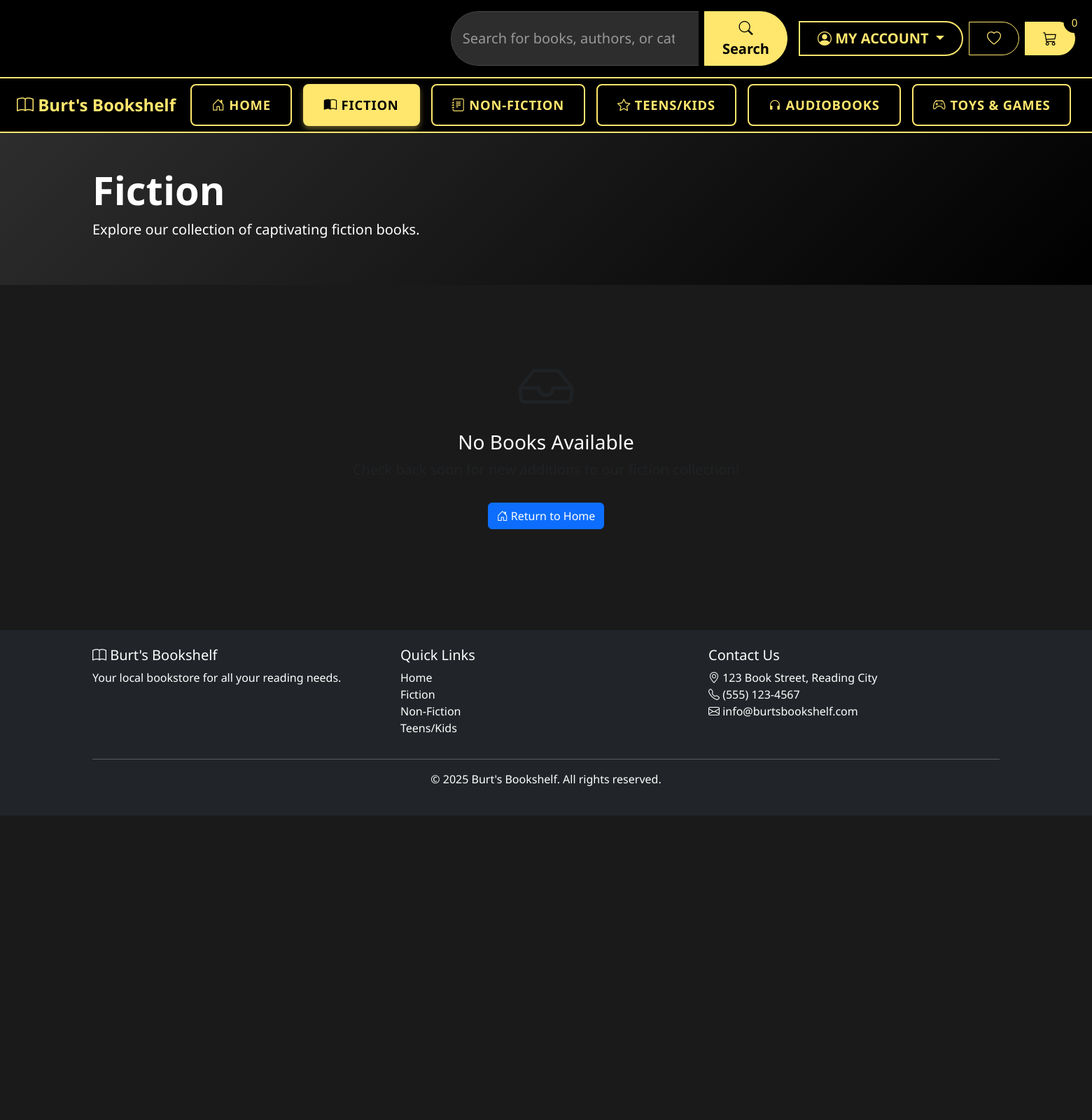
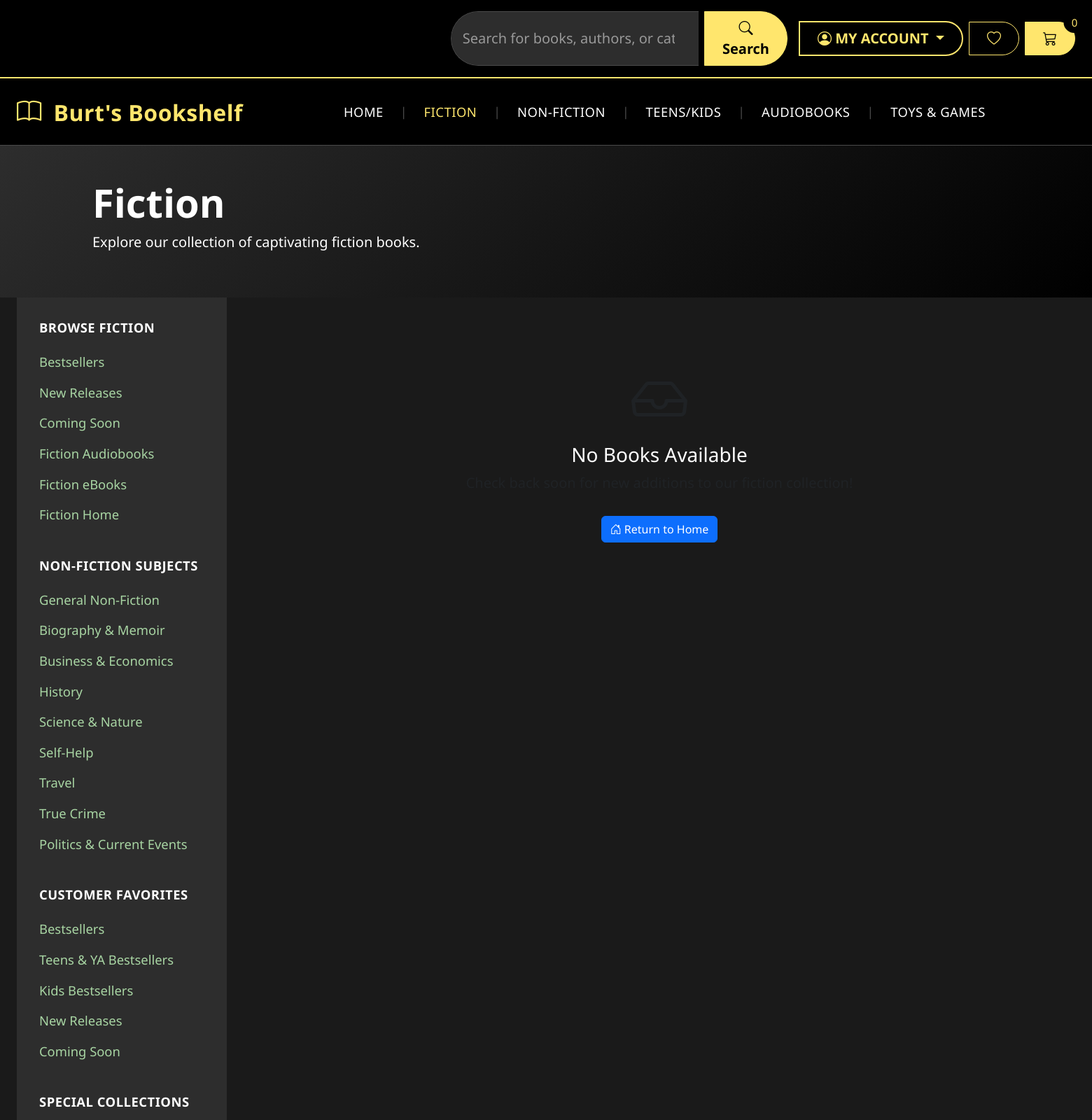
Before and after one commit to dphyfe/book_store_django, a Django app: page /fiction/ in a window 1560 px wide. Shown: the top 1600 px of the page at 70% size. Before the commit the page ends 1165 px from the top, so only its background shows below. Run offline with Django 4.2, Linux system fonts and the light colour scheme; data that the repository does not hold is empty.

Commit message:
Refactor navigation and layout: enhance sidebar structure, update hero sections, and improve styling for better user experience

```diff
--- a/bookstore/templates/bookstore/base.html
+++ b/bookstore/templates/bookstore/base.html
@@ -72,42 +72,44 @@
     <!-- Navigation Bar -->
     <nav class="navbar navbar-expand-lg navbar-custom">
         <div class="container-fluid px-4">
-            <a class="navbar-brand fs-4 fw-bold" href="{% url 'bookstore:home' %}">
+            <a class="navbar-brand" href="{% url 'bookstore:home' %}">
                 <i class="bi bi-book"></i> Burt's Bookshelf
             </a>
-            <button class="navbar-toggler" type="button" data-bs-toggle="collapse" data-bs-target="#navbarNav" aria-controls="navbarNav" aria-expanded="false" aria-label="Toggle navigation">
-                <span class="navbar-toggler-icon"></span>
-            </button>
             <div class="collapse navbar-collapse" id="navbarNav">
-                <ul class="navbar-nav mx-auto d-flex gap-3">
+                <ul class="navbar-nav mx-auto d-flex justify-content-center align-items-center gap-1">
                     <li class="nav-item">
-                        <a class="btn nav-btn {% if request.resolver_match.url_name == 'home' %}nav-btn-active{% endif %}" href="{% url 'bookstore:home' %}">
-                            <i class="bi bi-house-door"></i> HOME
+                        <a class="nav-link-simple {% if request.resolver_match.url_name == 'home' %}active{% endif %}" href="{% url 'bookstore:home' %}">
+                            HOME
                         </a>
                     </li>
+                    <li class="nav-item nav-separator">|</li>
                     <li class="nav-item">
-                        <a class="btn nav-btn {% if request.resolver_match.url_name == 'fiction' %}nav-btn-active{% endif %}" href="{% url 'bookstore:fiction' %}">
-                            <i class="bi bi-book-half"></i> FICTION
+                        <a class="nav-link-simple {% if request.resolver_match.url_name == 'fiction' %}active{% endif %}" href="{% url 'bookstore:fiction' %}">
+                            FICTION
                         </a>
                     </li>
+                    <li class="nav-item nav-separator">|</li>
                     <li class="nav-item">
-                        <a class="btn nav-btn {% if request.resolver_match.url_name == 'nonfiction' %}nav-btn-active{% endif %}" href="{% url 'bookstore:nonfiction' %}">
-                            <i class="bi bi-journal-text"></i> NON-FICTION
+                        <a class="nav-link-simple {% if request.resolver_match.url_name == 'nonfiction' %}active{% endif %}" href="{% url 'bookstore:nonfiction' %}">
+                            NON-FICTION
                         </a>
                     </li>
+                    <li class="nav-item nav-separator">|</li>
                     <li class="nav-item">
-                        <a class="btn nav-btn {% if request.resolver_match.url_name == 'teens_kids' %}nav-btn-active{% endif %}" href="{% url 'bookstore:teens_kids' %}">
-                            <i class="bi bi-star"></i> TEENS/KIDS
+                        <a class="nav-link-simple {% if request.resolver_match.url_name == 'teens_kids' %}active{% endif %}" href="{% url 'bookstore:teens_kids' %}">
+                            TEENS/KIDS
                         </a>
                     </li>
+                    <li class="nav-item nav-separator">|</li>
                     <li class="nav-item">
-                        <a class="btn nav-btn {% if request.resolver_match.url_name == 'audiobooks' %}nav-btn-active{% endif %}" href="{% url 'bookstore:audiobooks' %}">
-                            <i class="bi bi-headphones"></i> AUDIOBOOKS
+                        <a class="nav-link-simple {% if request.resolver_match.url_name == 'audiobooks' %}active{% endif %}" href="{% url 'bookstore:audiobooks' %}">
+                            AUDIOBOOKS
                         </a>
                     </li>
+                    <li class="nav-item nav-separator">|</li>
                     <li class="nav-item">
-                        <a class="btn nav-btn {% if request.resolver_match.url_name == 'toys_games' %}nav-btn-active{% endif %}" href="{% url 'bookstore:toys_games' %}">
-                            <i class="bi bi-controller"></i> TOYS & GAMES
+                        <a class="nav-link-simple {% if request.resolver_match.url_name == 'toys_games' %}active{% endif %}" href="{% url 'bookstore:toys_games' %}">
+                            TOYS & GAMES
                         </a>
                     </li>
                 </ul>
@@ -115,10 +117,69 @@
         </div>
     </nav>
 
-    <!-- Main Content -->
-    <main>
-        {% block content %}{% endblock %}
-    </main>
+    <!-- Hero Section -->
+    {% block hero %}{% endblock %}
+
+    <!-- Main Content with Sidebar -->
+    <div class="content-wrapper">
+        <!-- Sidebar -->
+        <aside class="sidebar">
+            <div class="sidebar-section">
+                <h3 class="sidebar-heading">BROWSE FICTION</h3>
+                <ul class="sidebar-links">
+                    <li><a href="{% url 'bookstore:fiction' %}">Bestsellers</a></li>
+                    <li><a href="{% url 'bookstore:fiction' %}">New Releases</a></li>
+                    <li><a href="{% url 'bookstore:fiction' %}">Coming Soon</a></li>
+                    <li><a href="{% url 'bookstore:audiobooks' %}">Fiction Audiobooks</a></li>
+                    <li><a href="{% url 'bookstore:fiction' %}">Fiction eBooks</a></li>
+                    <li><a href="{% url 'bookstore:fiction' %}">Fiction Home</a></li>
+                </ul>
+            </div>
+
+            <div class="sidebar-section">
+                <h3 class="sidebar-heading">NON-FICTION SUBJECTS</h3>
+                <ul class="sidebar-links">
+                    <li><a href="{% url 'bookstore:nonfiction' %}">General Non-Fiction</a></li>
+                    <li><a href="{% url 'bookstore:nonfiction' %}">Biography & Memoir</a></li>
+                    <li><a href="{% url 'bookstore:nonfiction' %}">Business & Economics</a></li>
+                    <li><a href="{% url 'bookstore:nonfiction' %}">History</a></li>
+                    <li><a href="{% url 'bookstore:nonfiction' %}">Science & Nature</a></li>
+                    <li><a href="{% url 'bookstore:nonfiction' %}">Self-Help</a></li>
+                    <li><a href="{% url 'bookstore:nonfiction' %}">Travel</a></li>
+                    <li><a href="{% url 'bookstore:nonfiction' %}">True Crime</a></li>
+                    <li><a href="{% url 'bookstore:nonfiction' %}">Politics & Current Events</a></li>
+                </ul>
+            </div>
+
+            <div class="sidebar-section">
+                <h3 class="sidebar-heading">CUSTOMER FAVORITES</h3>
+                <ul class="sidebar-links">
+                    <li><a href="{% url 'bookstore:home' %}">Bestsellers</a></li>
+                    <li><a href="{% url 'bookstore:teens_kids' %}">Teens & YA Bestsellers</a></li>
+                    <li><a href="{% url 'bookstore:teens_kids' %}">Kids Bestsellers</a></li>
+                    <li><a href="{% url 'bookstore:home' %}">New Releases</a></li>
+                    <li><a href="{% url 'bookstore:home' %}">Coming Soon</a></li>
+                </ul>
+            </div>
+
+            <div class="sidebar-section">
+                <h3 class="sidebar-heading">SPECIAL COLLECTIONS</h3>
+                <ul class="sidebar-links">
+                    <li><a href="{% url 'bookstore:home' %}">Best Books of 2025</a></li>
+                    <li><a href="{% url 'bookstore:home' %}">Holiday Gift Guide</a></li>
+                    <li><a href="{% url 'bookstore:home' %}">Our Monthly Picks</a></li>
+                    <li><a href="{% url 'bookstore:home' %}">Book Awards</a></li>
+                    <li><a href="{% url 'bookstore:toys_games' %}">Boxed Sets</a></li>
+                    <li><a href="{% url 'bookstore:home' %}">Special Editions</a></li>
+                </ul>
+            </div>
+        </aside>
+
+        <!-- Main Content Area -->
+        <main class="main-content">
+            {% block content %}{% endblock %}
+        </main>
+    </div>
 
     <!-- Footer -->
     <footer class="bg-dark text-white mt-5 py-4">
--- a/bookstore/templates/bookstore/category.html
+++ b/bookstore/templates/bookstore/category.html
@@ -3,7 +3,7 @@
 
 {% block title %}{{ category_title }} - Burt's Bookshelf{% endblock %}
 
-{% block content %}
+{% block hero %}
 <!-- Page Header -->
 <section class="page-header bg-light py-5">
     <div class="container">
@@ -11,7 +11,9 @@
         <p class="lead">{{ category_description }}</p>
     </div>
 </section>
+{% endblock %}
 
+{% block content %}
 <!-- Books Listing -->
 <section class="books-listing py-5 bg-dark">
     <div class="container">
--- a/bookstore/views.py
+++ b/bookstore/views.py
@@ -4,7 +4,15 @@ from .models import Book
 
 def home(request):
     """View for the home page."""
-    featured_books = Book.objects.filter(in_stock=True)[:8]
+    # Get The Shining by Stephen King
+    stephen_king_book = Book.objects.filter(title="The Shining", author="Stephen King", in_stock=True).first()
+
+    # Get other featured books, excluding The Shining to avoid duplicates
+    other_books = Book.objects.filter(in_stock=True).exclude(id=stephen_king_book.id if stephen_king_book else None)[:7]
+
+    # Combine them with The Shining first
+    featured_books = [stephen_king_book] + list(other_books) if stephen_king_book else list(other_books)[:8]
+
     context = {
         "featured_books": featured_books,
     }
--- a/static/css/style.css
+++ b/static/css/style.css
@@ -23,6 +23,65 @@ body {
 
 main {
     flex: 1;
+}
+
+/* Content Wrapper with Sidebar */
+.content-wrapper {
+    display: flex;
+    min-height: calc(100vh - 300px);
+    position: relative;
+}
+
+/* Sidebar Styles */
+.sidebar {
+    width: 300px;
+    background-color: var(--medium-grey);
+    padding: 2rem 0;
+    flex-shrink: 0;
+    margin-top: 0;
+    margin-left: 1.5rem;
+}
+
+.sidebar-section {
+    margin-bottom: 3rem;
+    padding: 0 2rem;
+}
+
+.sidebar-heading {
+    color: white;
+    font-size: 1.15rem;
+    font-weight: bold;
+    letter-spacing: 0.5px;
+    margin-bottom: 1.5rem;
+    text-transform: uppercase;
+}
+
+.sidebar-links {
+    list-style: none;
+    padding: 0;
+    margin: 0;
+}
+
+.sidebar-links li {
+    margin-bottom: 1rem;
+}
+
+.sidebar-links a {
+    color: #a8d5a3;
+    text-decoration: none;
+    font-size: 1.15rem;
+    transition: color 0.3s ease;
+    display: block;
+}
+
+.sidebar-links a:hover {
+    color: var(--primary-yellow);
+}
+
+/* Main Content Area */
+.main-content {
+    flex: 1;
+    background-color: var(--dark-grey);
 }
 
 /* Search Bar Section */
@@ -158,45 +217,49 @@ main {
 
 .navbar-custom {
     background-color: var(--black) !important;
-    border-bottom: 2px solid var(--primary-yellow);
+    border-bottom: 1px solid var(--light-grey);
+    padding: 1rem 0;
 }
 
 .navbar-brand {
-    font-size: 1.5rem;
+    color: var(--primary-yellow) !important;
+    font-size: 2rem;
     font-weight: bold;
+    text-decoration: none;
+    letter-spacing: 0.5px;
+}
+
+.navbar-brand i {
+    font-size: 2.2rem;
+    margin-right: 0.5rem;
+}
+
+.navbar-brand:hover {
+    color: var(--light-yellow) !important;
+}
+
+.nav-link-simple {
+    color: white !important;
+    text-decoration: none;
+    font-size: 1.15rem;
+    font-weight: 500;
+    padding: 0.5rem 1.25rem;
+    transition: color 0.3s ease;
+    letter-spacing: 0.5px;
+}
+
+.nav-link-simple:hover {
     color: var(--primary-yellow) !important;
 }
 
-.nav-btn {
-    border: 2px solid var(--primary-yellow) !important;
-    border-radius: 8px;
-    padding: 14px 28px;
-    font-size: 1.15rem;
-    font-weight: 600;
-    letter-spacing: 0.8px;
+.nav-link-simple.active {
     color: var(--primary-yellow) !important;
-    background-color: transparent !important;
-    transition: all 0.3s ease;
-    text-align: center;
-    white-space: nowrap;
-    box-shadow: none !important;
 }
 
-.nav-btn:hover {
-    background-color: var(--primary-yellow) !important;
-    border-color: var(--primary-yellow) !important;
-    color: black !important;
-    border-width: 2px !important;
-    transform: translateY(-2px);
-    box-shadow: 0 4px 8px rgba(255, 230, 109, 0.3) !important;
-}
-
-.nav-btn-active {
-    background-color: var(--primary-yellow) !important;
-    border-width: 2px !important;
-    border-color: var(--primary-yellow) !important;
-    color: black !important;
-    box-shadow: 0 4px 8px rgba(255, 230, 109, 0.4) !important;
+.nav-separator {
+    color: var(--light-grey);
+    font-size: 1.1rem;
+    user-select: none;
 }
 
 .navbar-dark .navbar-nav .nav-link {
```
Also changed, not shown: other parts of static/css/style.css (+33 -11 lines), bookstore/templates/bookstore/home.html (+6 -18 lines), populate_books.py (+7 -7 lines).
